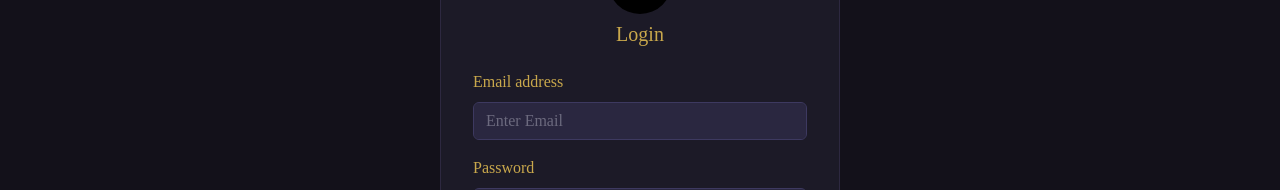
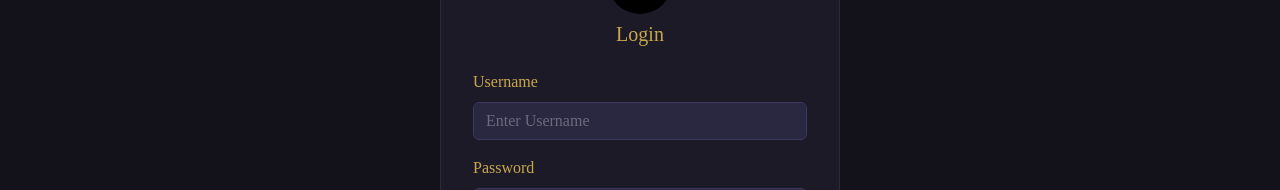
Before and after one commit to noctavio/watch-vault, a React (Vite) app in the folder frontend/: page /login in a window 1280 px wide. Shown: the part 327-517 px from the top of the page. Built offline with nearby package versions, Linux system fonts and the light colour scheme.

Commit message:
Username instead of email to login

```diff
--- a/frontend/src/components/Login.jsx
+++ b/frontend/src/components/Login.jsx
@@ -20,7 +20,7 @@ export default function Login(){
                 body: JSON.stringify(data),
             });
             if(!response.ok){
-                alert("Invalid Email or Password");
+                alert("Invalid Username or Password");
             } else {
                 const json = await response.json();
                 localStorage.setItem("token", json.token);
@@ -44,14 +44,14 @@ export default function Login(){
                         </Card.Header>
                         <Card.Body>
                             <Form onSubmit={handleSubmit(onSubmit)}>
-                                <Form.Group className="mb-3" controlId="formEmail">
-                                    <Form.Label>Email address</Form.Label>
+                                <Form.Group className="mb-3" controlId="formUsername">
+                                    <Form.Label>Username</Form.Label>
                                     <Form.Control
-                                    {...register("email", { required: true })}
-                                    type="email"
-                                    placeholder="Enter Email"
+                                        {...register("username", { required: true })}
+                                        type="text"
+                                        placeholder="Enter Username"
                                     />
-                                    {errors.email && <p className="text-danger small mt-1">Email is required</p>}
+                                    {errors.username && <p className="text-danger small mt-1">Username is required</p>}
                                 </Form.Group>
                                 <Form.Group className="mb-3" controlId="formPassword">
                                     <Form.Label>Password</Form.Label>
```
Also changed, not shown: 1 other file (tests, documents, lock files or other folders).
